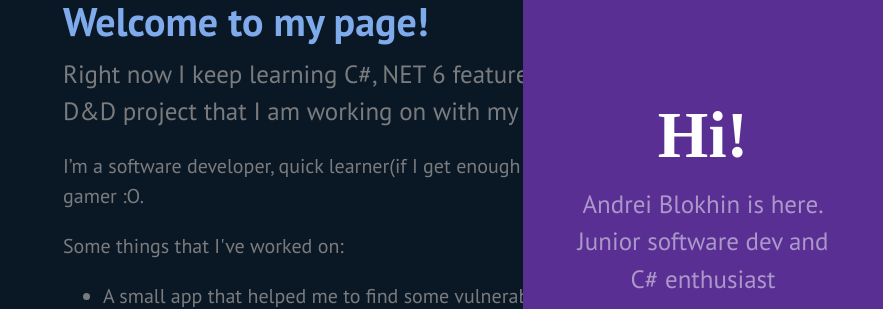
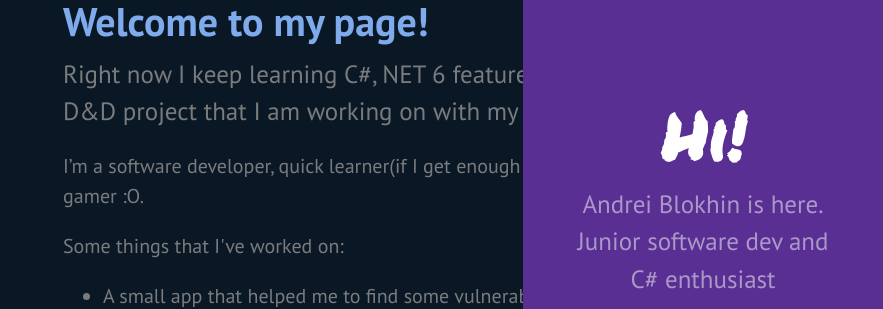
Before and after one commit to xdeath/xdeath.github.io, a Jekyll site: the page index.html, which Jekyll copies as it is, in a window 1280 px wide. Shown: the part 428-737 px from the top of the page, without its empty margins (397-1280 px from the left). Built offline with Jekyll 4.4.1, drawn with Linux system fonts in a browser that asks for light colours.

Commit message:
Some changes

```diff
--- a/index.html
+++ b/index.html
@@ -20,7 +20,7 @@
   <link rel="stylesheet" href="/public/css/poole.css">
   <link rel="stylesheet" href="/public/css/syntax.css">
   <link rel="stylesheet" href="/public/css/hyde.css">
-  <link rel="stylesheet" href="https://fonts.googleapis.com/css?family=PT+Sans:400,400italic,700|Abril+Fatface">
+  <link rel="stylesheet" href="https://fonts.googleapis.com/css?family=PT+Sans:400,400italic,700|Permanent+Marker">
 
   <!-- Icons -->
   <link rel="stylesheet" href="https://use.fontawesome.com/releases/v6.0.0/css/all.css" integrity="sha384-3B6NwesSXE7YJlcLI9RpRqGf2p/EgVH8BgoKTaUrmKNDkHPStTQ3EyoYjCGXaOTS" crossorigin="anonymous">
```
